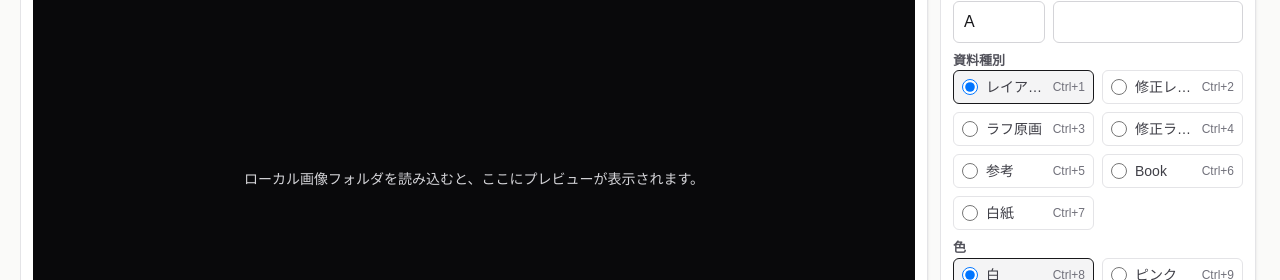
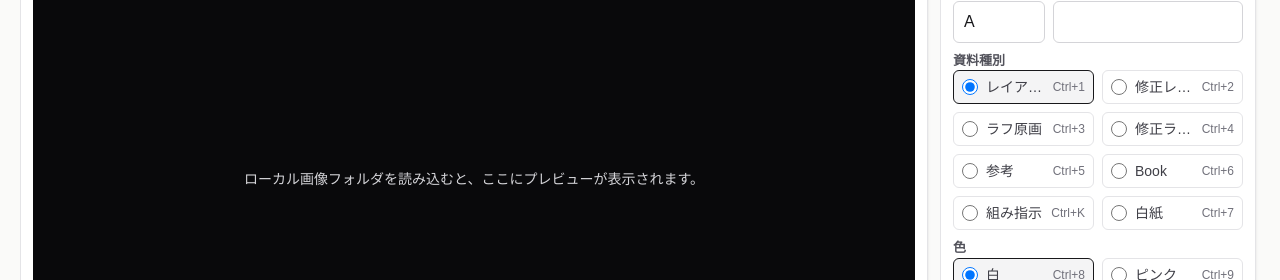
Before and after one commit to mina37010/anime-data-create, a Next.js app: page /apps/layout-rough in a window 1280 px wide. Shown: the part 306-586 px from the top of the page. Built offline with nearby package versions, Linux system fonts and the light colour scheme.

Commit message:
add 組み指示

```diff
--- a/app/apps/layout-rough/layout-rough-labeler.tsx
+++ b/app/apps/layout-rough/layout-rough-labeler.tsx
@@ -20,6 +20,7 @@ const csvColumns = [
   "correction_rough_keyframe_flag",
   "reference_flag",
   "book_flag",
+  "assembly_instruction_flag",
   "blank_paper_flag",
   "composite_instruction_flag",
   "material_type",
@@ -83,6 +84,7 @@ type MaterialMark =
   | "correction_rough_keyframe"
   | "reference"
   | "book"
+  | "assembly_instruction"
   | "blank_paper";
 type PaperColor = "none" | "white" | "pink" | "yellow" | "other";
 
@@ -267,6 +269,9 @@ function classificationLabel(classification: Classification) {
   if (classification.kind === "book") {
     return "Book";
   }
+  if (classification.kind === "assembly_instruction") {
+    return "組み指示";
+  }
   return "白紙";
 }
 
@@ -275,7 +280,12 @@ function materialTypeLabel(classification: Classification) {
 }
 
 function timelineRowLabel(annotation: Annotation, classification: Classification) {
-  if (annotation.compositeInstructionFlag || classification.kind === "blank_paper" || classification.kind === "book") {
+  if (
+    annotation.compositeInstructionFlag ||
+    classification.kind === "blank_paper" ||
+    classification.kind === "book" ||
+    classification.kind === "assembly_instruction"
+  ) {
     return "その他";
   }
 
@@ -427,6 +437,9 @@ function materialMarkFromCsv(values: Map<string, string>): MaterialMark {
   if (classification === "book" || materialType === "Book") {
     return "book";
   }
+  if (classification === "assembly_instruction" || materialType === "組み指示") {
+    return "assembly_instruction";
+  }
   if (classification === "blank_paper" || materialType === "白紙") {
     return "blank_paper";
   }
@@ -444,6 +457,9 @@ function materialMarkFromCsv(values: Map<string, string>): MaterialMark {
   }
   if (isFlagOn(values.get("book_flag"))) {
     return "book";
+  }
+  if (isFlagOn(values.get("assembly_instruction_flag"))) {
+    return "assembly_instruction";
   }
   if (isFlagOn(values.get("blank_paper_flag"))) {
     return "blank_paper";
@@ -465,7 +481,8 @@ function annotationsFromCsv(text: string): Annotation[] {
     const keyframeNumber = values.get("keyframe_number")?.trim() ?? "";
     const coloredPaperFlag = isFlagOn(values.get("colored_paper_flag"));
     const materialMark = materialMarkFromCsv(values);
-    const canOmitTimelinePosition = materialMark === "book" || materialMark === "blank_paper";
+    const canOmitTimelinePosition =
+      materialMark === "book" || materialMark === "assembly_instruction" || materialMark === "blank_paper";
     const compositeInstructionFlag = isFlagOn(values.get("composite_instruction_flag"));
 
     if (!imageFilename || (!canOmitTimelinePosition && (!layer || !keyframeNumber))) {
@@ -522,6 +539,7 @@ function annotationsToCsv(annotations: Annotation[]) {
         classification.kind === "correction_rough_keyframe" ? "1" : "0",
         classification.kind === "reference" ? "1" : "0",
         classification.kind === "book" ? "1" : "0",
+        classification.kind === "assembly_instruction" ? "1" : "0",
         classification.kind === "blank_paper" ? "1" : "0",
         annotation.compositeInstructionFlag ? "1" : "0",
         materialTypeLabel(classification),
@@ -634,6 +652,10 @@ export function LayoutRoughLabeler() {
       if (key === "7" && !locked) {
         event.preventDefault();
         updateMaterialMark("blank_paper");
+      }
+      if (key === "k" && !locked) {
+        event.preventDefault();
+        updateMaterialMark("assembly_instruction");
       }
       if (key === "8" && !locked) {
         event.preventDefault();
@@ -841,7 +863,8 @@ export function LayoutRoughLabeler() {
 
     const layer = getLayerValue();
     const keyframeNumber = draft.keyframeNumber.trim();
-    const canOmitTimelinePosition = draft.materialMark === "book" || draft.materialMark === "blank_paper";
+    const canOmitTimelinePosition =
+      draft.materialMark === "book" || draft.materialMark === "assembly_instruction" || draft.materialMark === "blank_paper";
     if (!canOmitTimelinePosition && !layer) {
       setStatus("レイヤーを選択または入力してください。");
       return null;
@@ -1446,6 +1469,7 @@ export function LayoutRoughLabeler() {
                   ["correction_rough_keyframe", "修正ラフ原画", "Ctrl+4"],
                   ["reference", "参考", "Ctrl+5"],
                   ["book", "Book", "Ctrl+6"],
+                  ["assembly_instruction", "組み指示", "Ctrl+K"],
                   ["blank_paper", "白紙", "Ctrl+7"],
                 ].map(([value, label, shortcut]) => (
                   <label
@@ -1558,7 +1582,7 @@ export function LayoutRoughLabeler() {
               </div>
             </div>
             <p className="text-xs leading-5 text-zinc-500">
-              Ctrl: I画像 / O読込 / Enter保存 / 1レイアウト / 2修正レイアウト / 3ラフ原画 / 4修正ラフ / 5参考 / 6Book / 7白紙 / 8白 / 9桃 / 0黄 / -他色 / Q合成
+              Ctrl: I画像 / O読込 / Enter保存 / 1レイアウト / 2修正レイアウト / 3ラフ原画 / 4修正ラフ / 5参考 / 6Book / 7白紙 / K組み指示 / 8白 / 9桃 / 0黄 / -他色 / Q合成
             </p>
           </div>
         </section>
```
